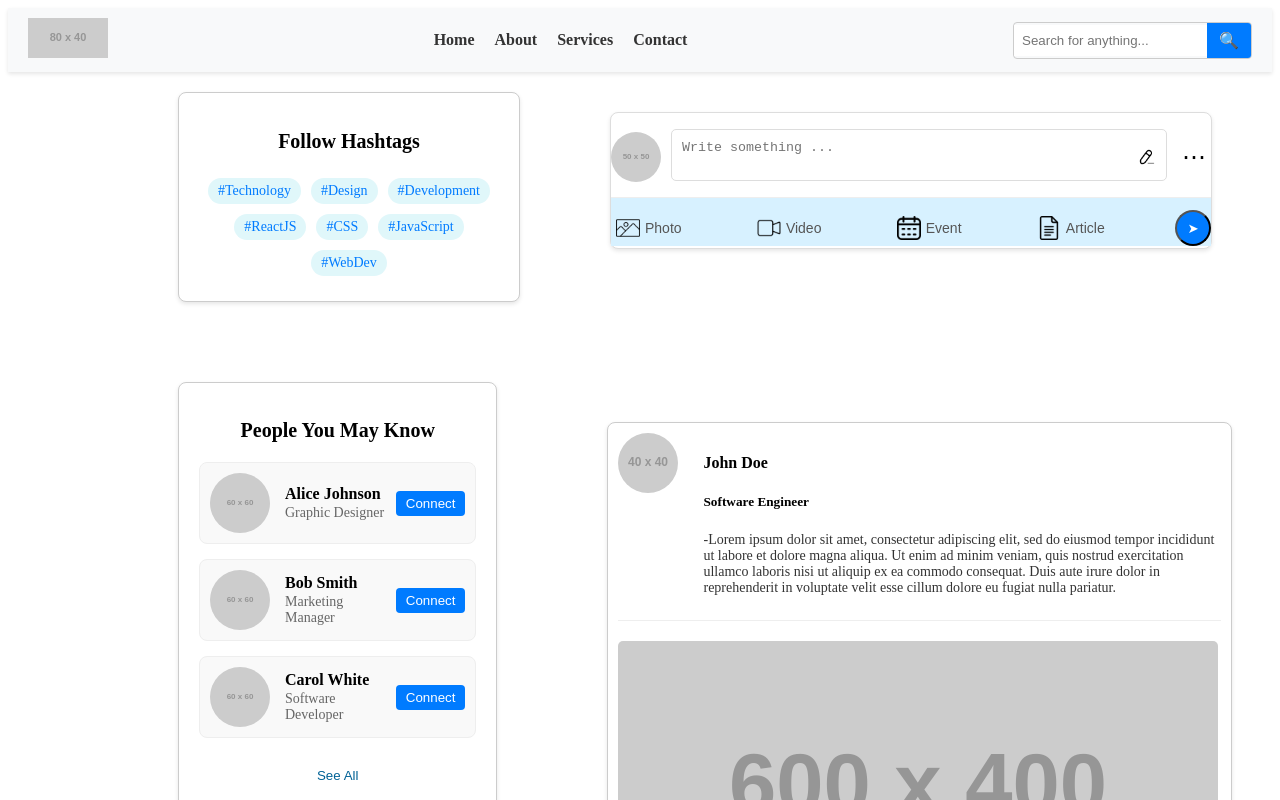
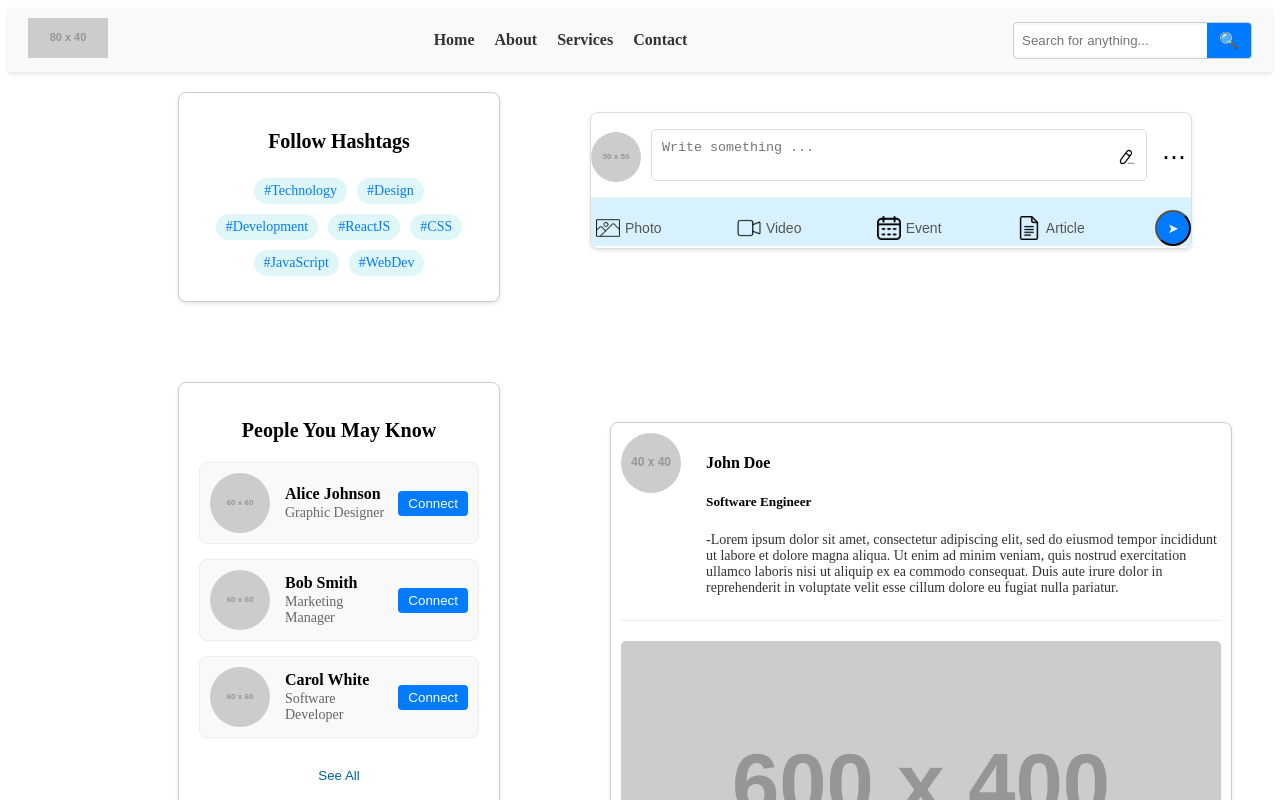
Before and after one commit to Jacobli6177/world-salon, a React (Vite) app in the folder Community_Page/: page / in a window 1280 px wide. Shown: the top 800 px of the page. Built offline with nearby package versions, Linux system fonts and the light colour scheme.

Commit message:
connect button fixed

```diff
--- a/Community_Page/src/Components/Hashtags/Hashtag.css
+++ b/Community_Page/src/Components/Hashtags/Hashtag.css
@@ -1,7 +1,7 @@
 .hashtags-container {
     border: 1px solid #ccc;
     border-radius: 8px;
-    width: 300px;
+    width: 280px;
     padding: 20px;
     background-color: #fff;
     box-shadow: 0 2px 4px rgba(0, 0, 0, 0.1);
--- a/Community_Page/src/Components/People/People.css
+++ b/Community_Page/src/Components/People/People.css
@@ -1,12 +1,12 @@
 .people-you-know {
   border: 1px solid #ccc;
   border-radius: 8px;
-  max-width: 400px;
+  max-width: 381px;
   padding: 20px;
   background-color: #fff;
   box-shadow: 0 2px 4px rgba(0, 0, 0, 0.1);
   overflow: hidden; /* Ensures smooth transition */
-  max-height: 400px; /* Initial height when 'See All' is not clicked */
+  max-height: 450px; /* Initial height when 'See All' is not clicked */
   transition: max-height 0.3s ease; /* Smooth transition for height */
 }
 
@@ -72,6 +72,7 @@
   padding: 5px 10px;
   cursor: pointer;
   transition: background-color 0.3s ease;
+  margin-left: 10px;
 }
 
 .connect-button:hover {
```
